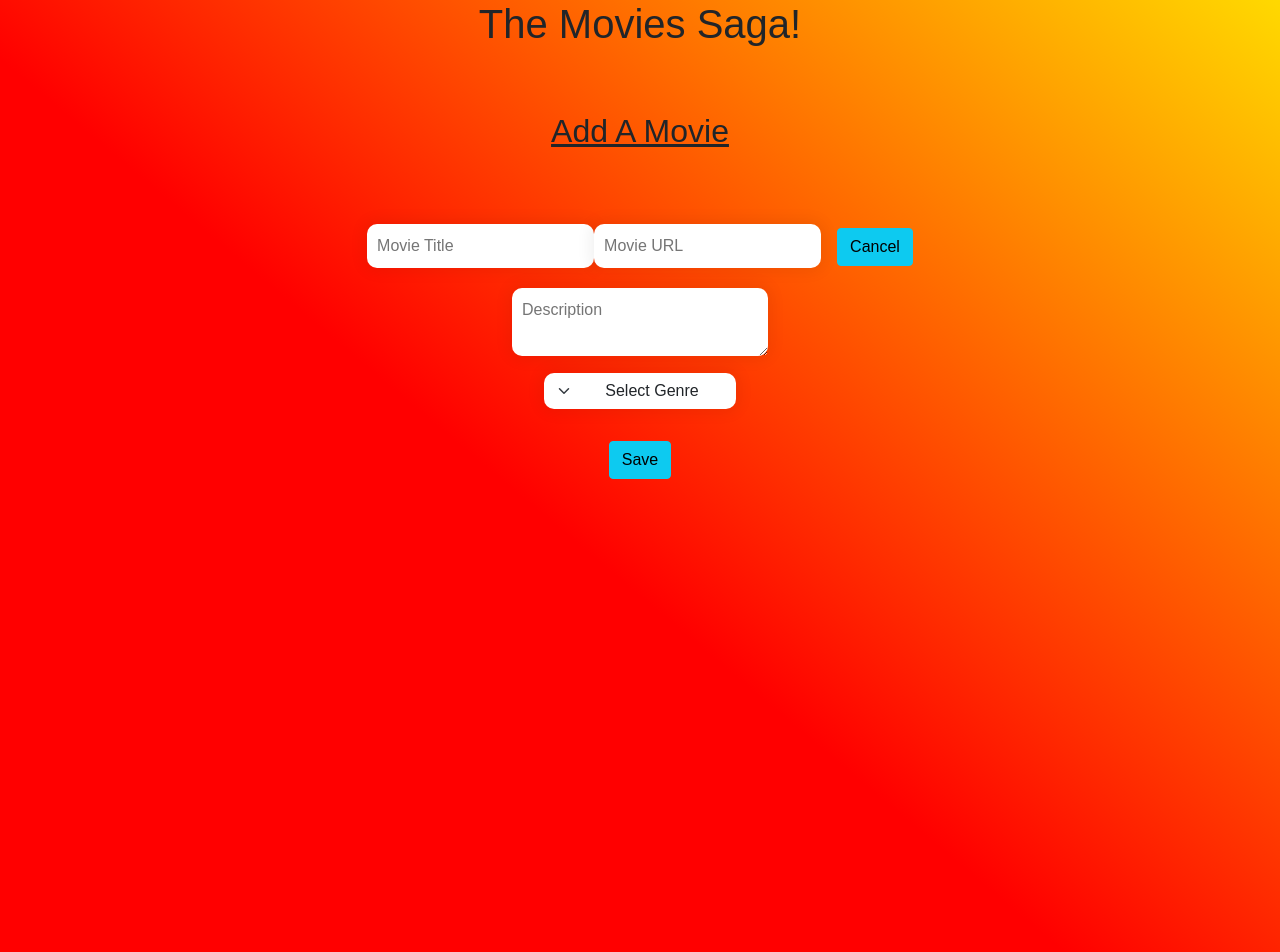
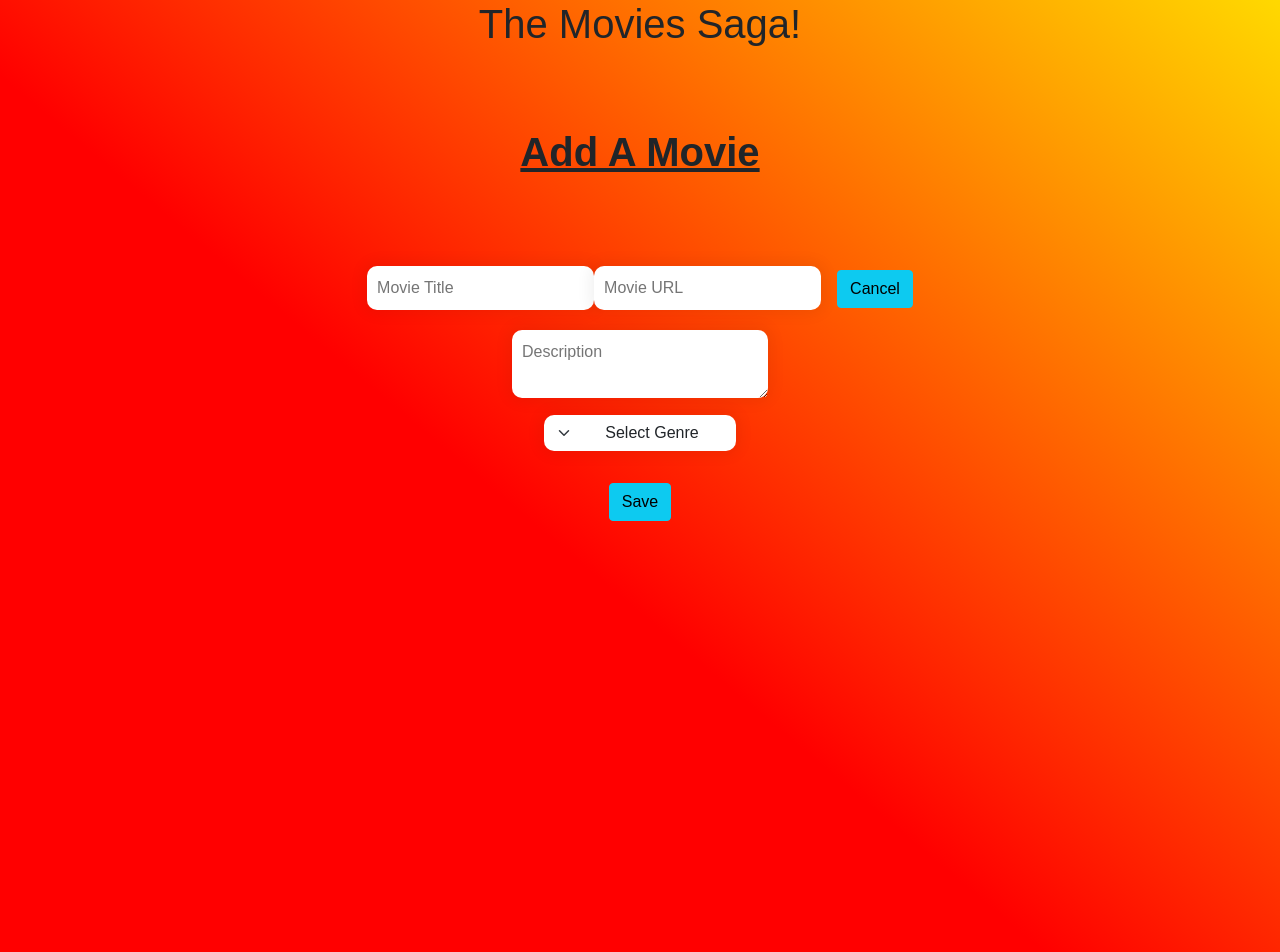
Before and after one commit to MatthewHeinrich/weekend-movie-saga, a React (Create React App) app: page /#/AddMovies in a window 1280 px wide. Shown: the top 952 px of the page. Built offline with nearby package versions, Linux system fonts and the light colour scheme.

Commit message:
a little more styling

```diff
--- a/src/components/AddMovies/AddMovies.jsx
+++ b/src/components/AddMovies/AddMovies.jsx
@@ -36,7 +36,7 @@ function AddMovies(){
 
     return(
         <div>
-            <h2 class="addMovie">Add A Movie</h2>
+            <h1 class="addMovie"><strong>Add A Movie</strong></h1>
             <input placeholder="Movie Title" value={title} onChange={(event) => setTitle(event.target.value)} class="title-input"></input>
             <input placeholder="Movie URL" value={poster} onChange={(event) => setPoster(event.target.value)} class="url-input"></input>
             <button onClick={backToHome} id="cancel-btn" class="btn btn-info">Cancel</button>
@@ -61,7 +61,7 @@ function AddMovies(){
                     <option value={13} >Superhero</option>
                 </select>
 
-            <div>
+            <div class="addMovieBtns">
                 <button onClick={sendMovie} id="save-btn" class="btn btn-info">Save</button>
             </div>
         </div>
--- a/src/components/App/App.css
+++ b/src/components/App/App.css
@@ -128,6 +128,7 @@ margin: 0 auto;
 }
 #cancel-btn{
   margin-left: 1em;
+
 }
 #save-btn{
   margin-top: 2em;
@@ -152,3 +153,6 @@ margin: 0 auto;
 .descr-h3{
   margin-top: 5%;
 }
+.addMovieBtns{
+  margin-bottom: 100%;
+}
```
